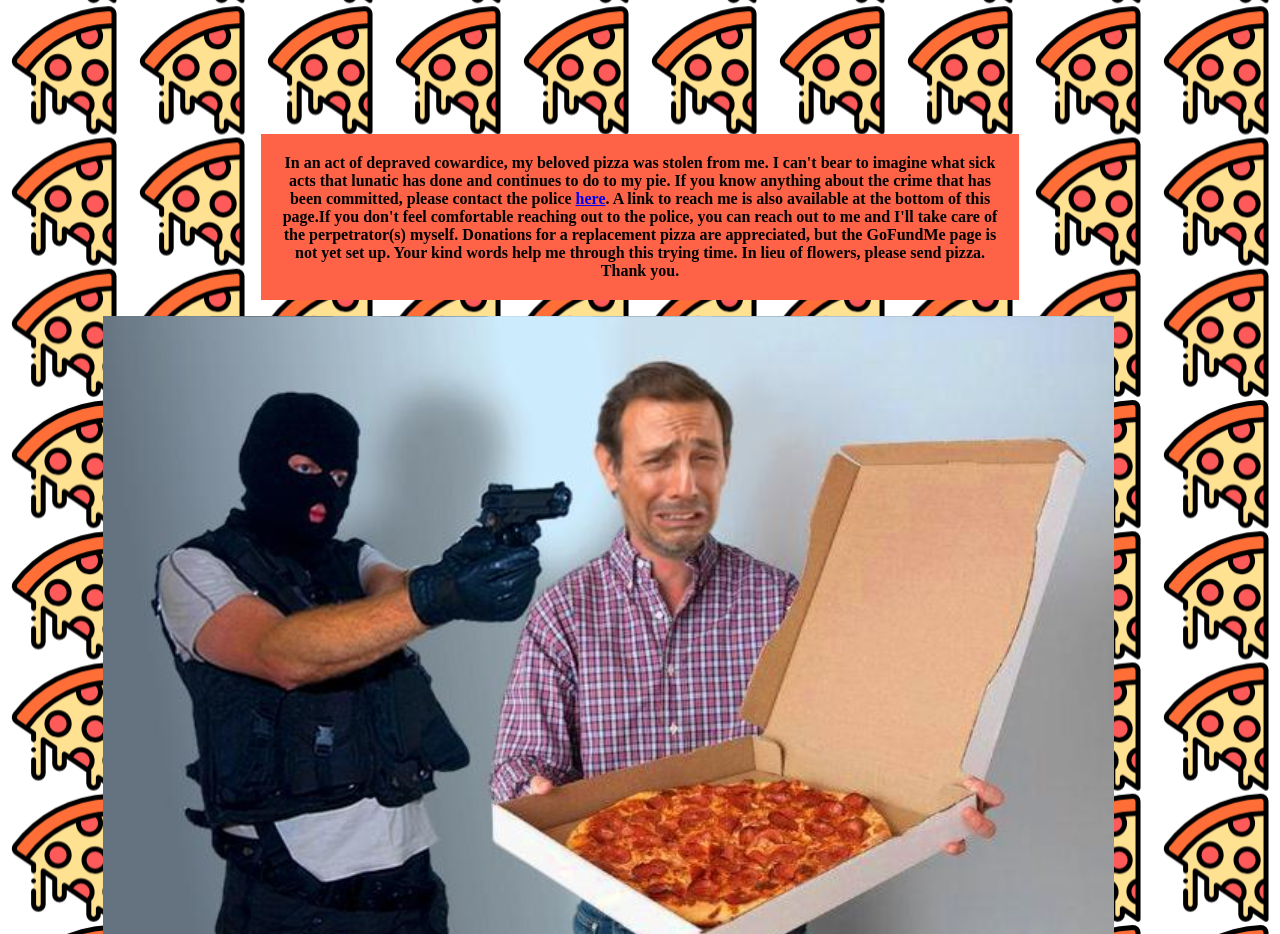
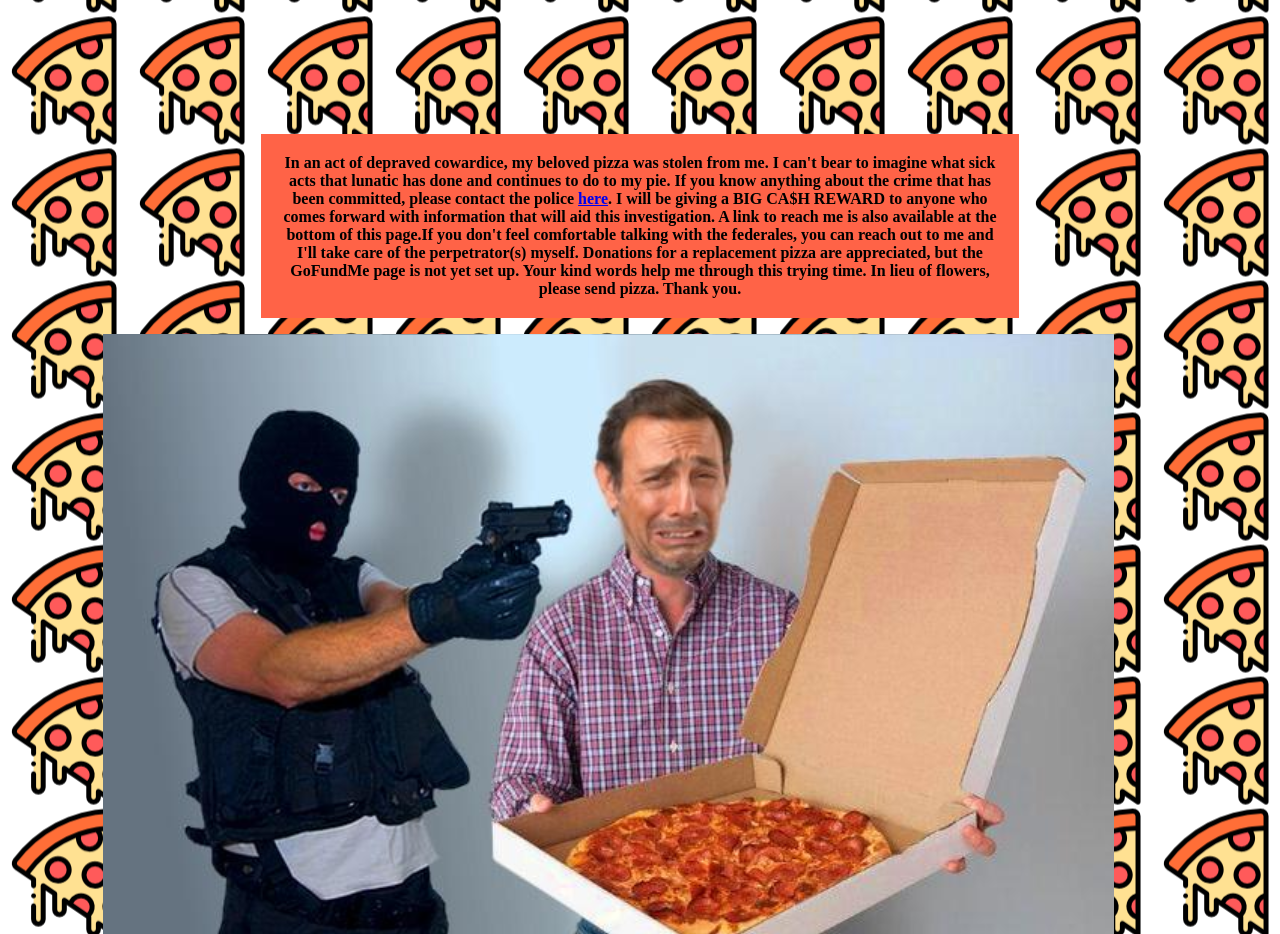
Before and after one commit to bvalentic/PizzaPirate, a plain HTML site: page index.html in a window 1280 px wide. Shown: the part 1700-2634 px from the top of the page. Drawn offline with Linux system fonts and the light colour scheme; a script that the page names is missing.

Commit message:
Edited the main body paragraph.

```diff
--- a/index.html
+++ b/index.html
@@ -27,9 +27,10 @@
             I can't bear to imagine what sick acts that lunatic has done and continues to do to my
             pie. If you know anything about the crime that has been committed, please contact the police
             <a href="https://www.google.com/search?q=police+stolen+pizza&rlz=1C1GCEA_enUS817US817&oq=police+stolen+pizza&aqs=chrome..69i57.2455j1j7&sourceid=chrome&ie=UTF-8">
-                here</a>.
+                here</a>. I will be giving a BIG CA$H REWARD to anyone who comes forward with information
+            that will aid this investigation.
             A link to reach me is also available at the bottom of this page.If you don't feel
-            comfortable reaching out to the police, you can reach out to me and I'll take care of the
+            comfortable talking with the federales, you can reach out to me and I'll take care of the
             perpetrator(s) myself. Donations for a replacement pizza are appreciated, but the GoFundMe
             page is not yet set up. Your kind words help me through this trying time. In lieu of
             flowers, please send pizza. Thank you.
```
